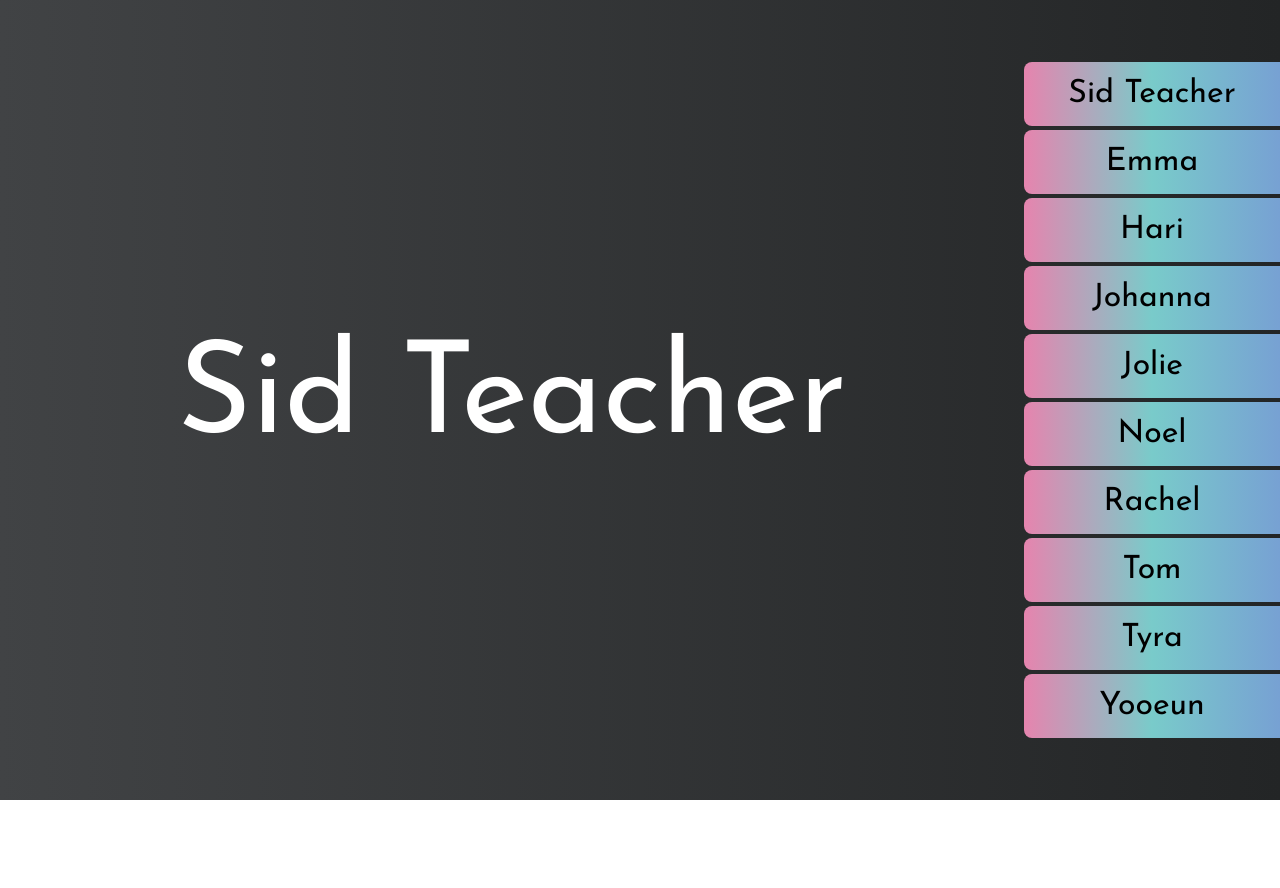
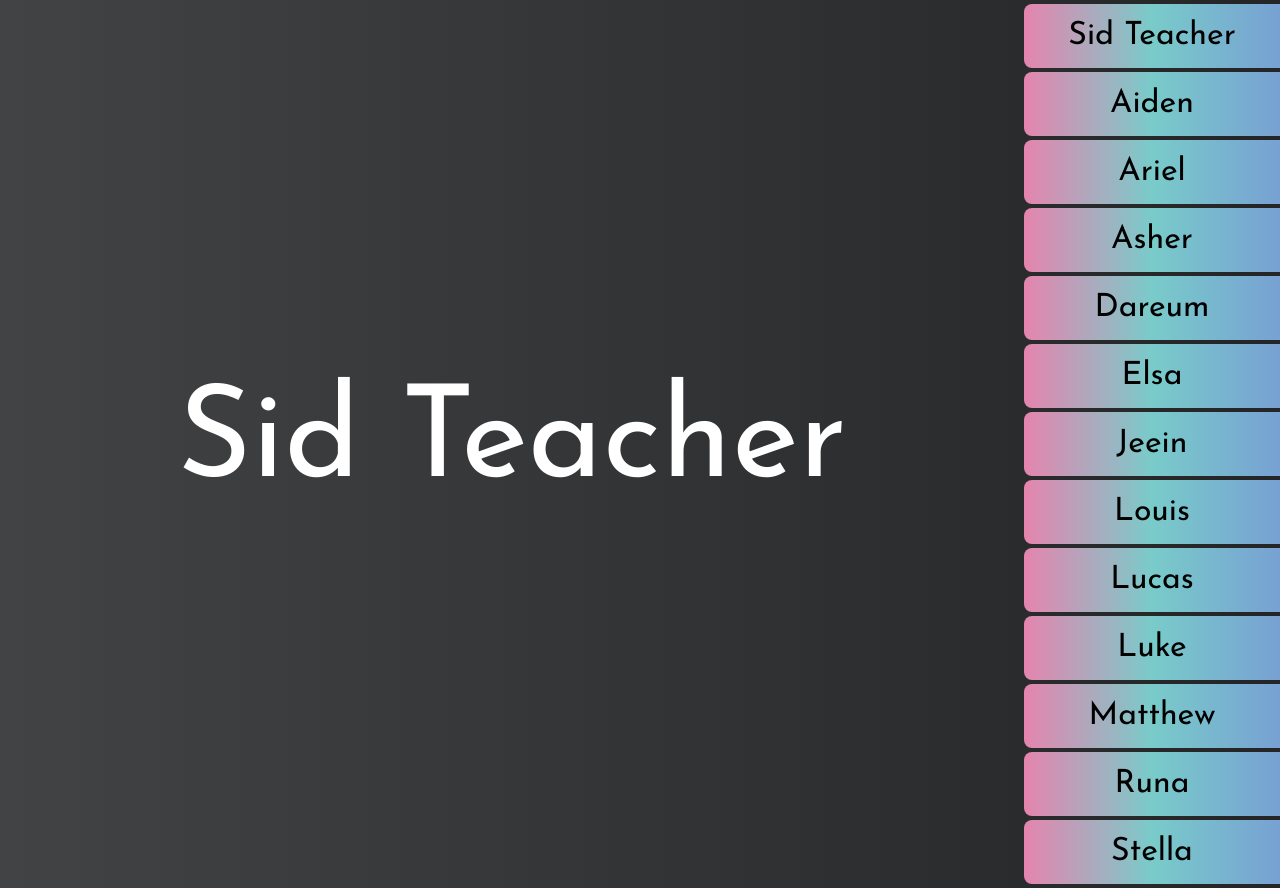
Before and after one commit to SidRoberts/spotlight, a website: page index.html in a window 1280 px wide. Before the commit the page ends 800 px from the top, so only its background shows below. Drawn offline with nearby package versions, Linux system fonts and the light colour scheme; files that its build step writes are made by us from their sources.

Commit message:
Added 2021 kids' names.

```diff
--- a/index.html
+++ b/index.html
@@ -15,15 +15,18 @@
 
 <ul id="names">
     <li>Sid Teacher</li>
-    <li>Emma</li>
-    <li>Hari</li>
-    <li>Johanna</li>
-    <li>Jolie</li>
-    <li>Noel</li>
-    <li>Rachel</li>
-    <li>Tom</li>
-    <li>Tyra</li>
-    <li>Yooeun</li>
+    <li>Aiden</li>
+    <li>Ariel</li>
+    <li>Asher</li>
+    <li>Dareum</li>
+    <li>Elsa</li>
+    <li>Jeein</li>
+    <li>Louis</li>
+    <li>Lucas</li>
+    <li>Luke</li>
+    <li>Matthew</li>
+    <li>Runa</li>
+    <li>Stella</li>
 </ul>
 
 </body>
```
